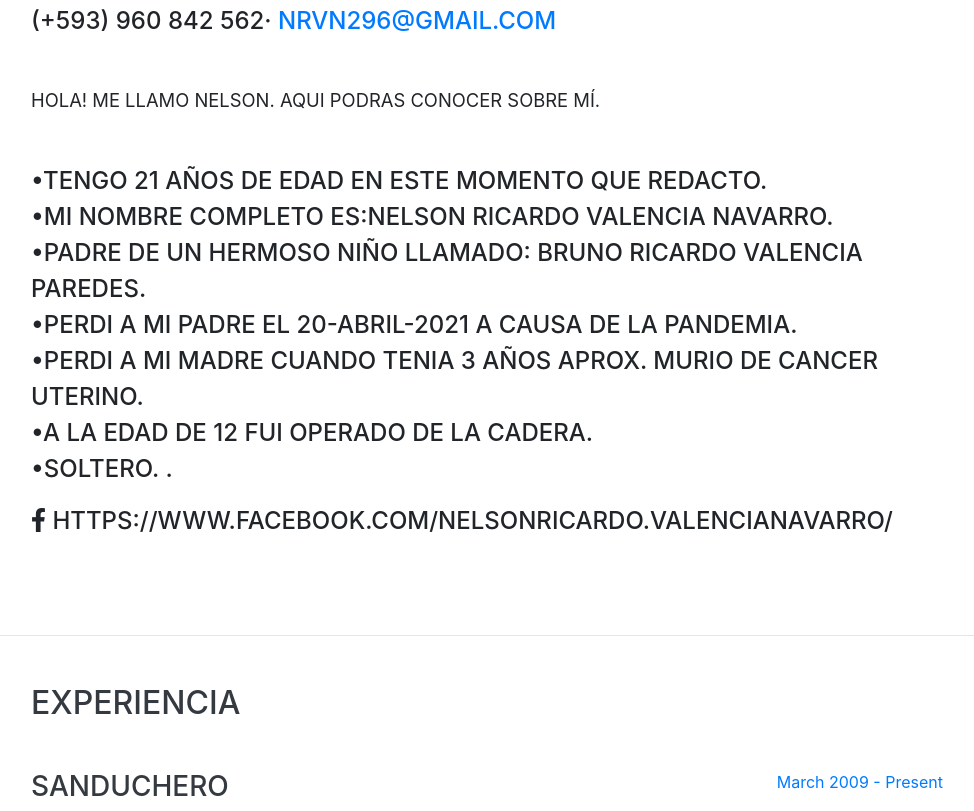
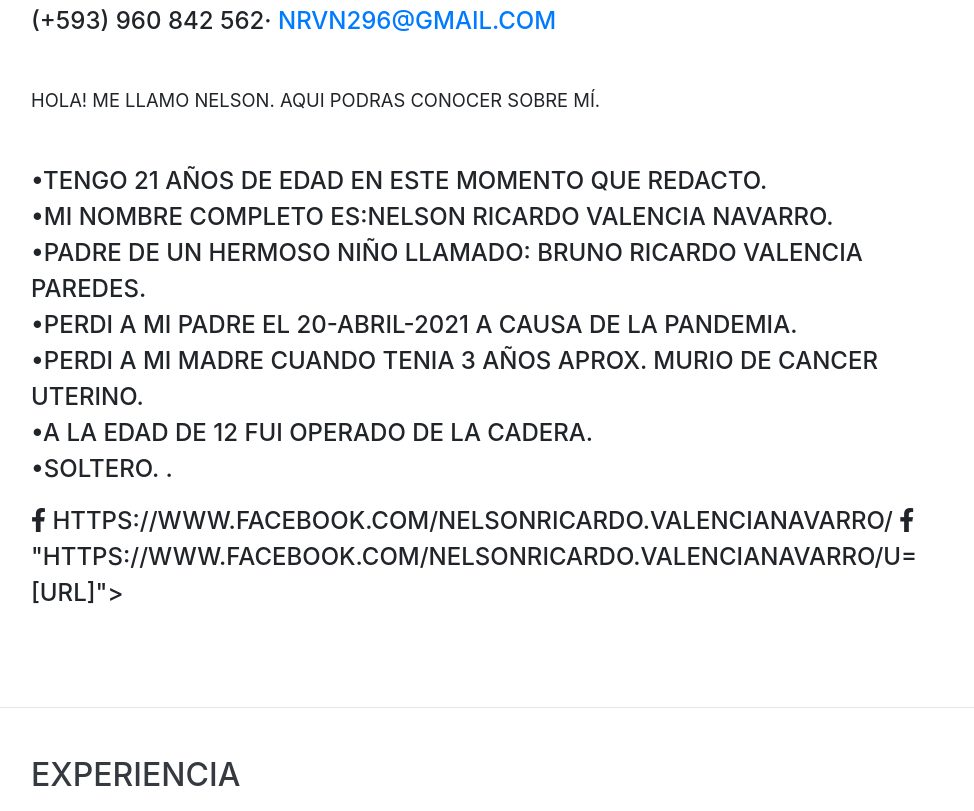
Before and after one commit to nelsonvalencian/P-gina-web-personal, a website with bundled scripts: page index.html in a window 1280 px wide. Shown: the part 437-1248 px from the top of the page, without its empty margins (289-1263 px from the left). Built offline with nearby package versions, Linux system fonts and the light colour scheme; a web font is replaced by a local one.

Commit message:
Update index.html

```diff
--- a/index.html
+++ b/index.html
@@ -67,7 +67,7 @@
 
           .</p>
             <i class="fab fa-facebook-f"></i> https://www.facebook.com/nelsonricardo.valencianavarro/
-          <a href="https://www.facebook.com/nelsonricardo.valencianavarro/u=[url]"></a>
+          <i class="fab fa-facebook-f"></i>"https://www.facebook.com/nelsonricardo.valencianavarro/u=[url]"></a>
           </a>
         </div>
       </div>
```
